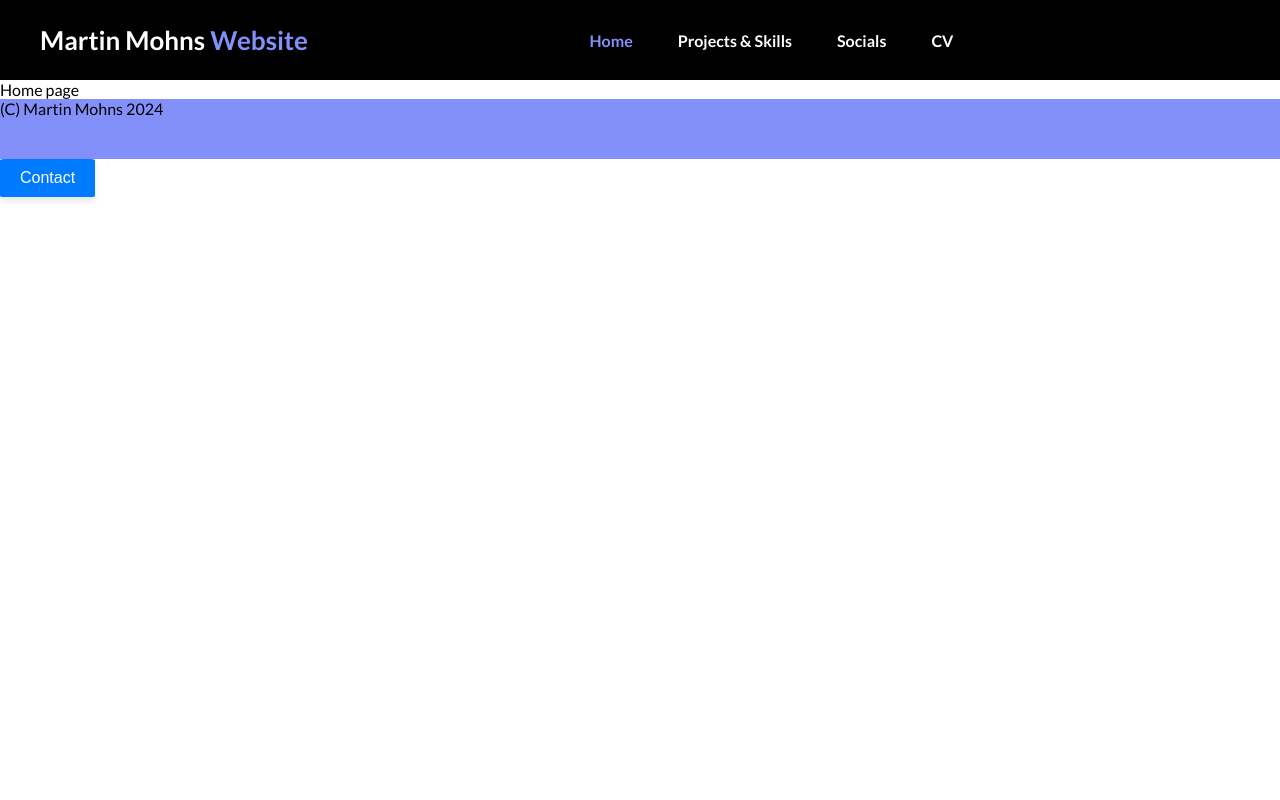
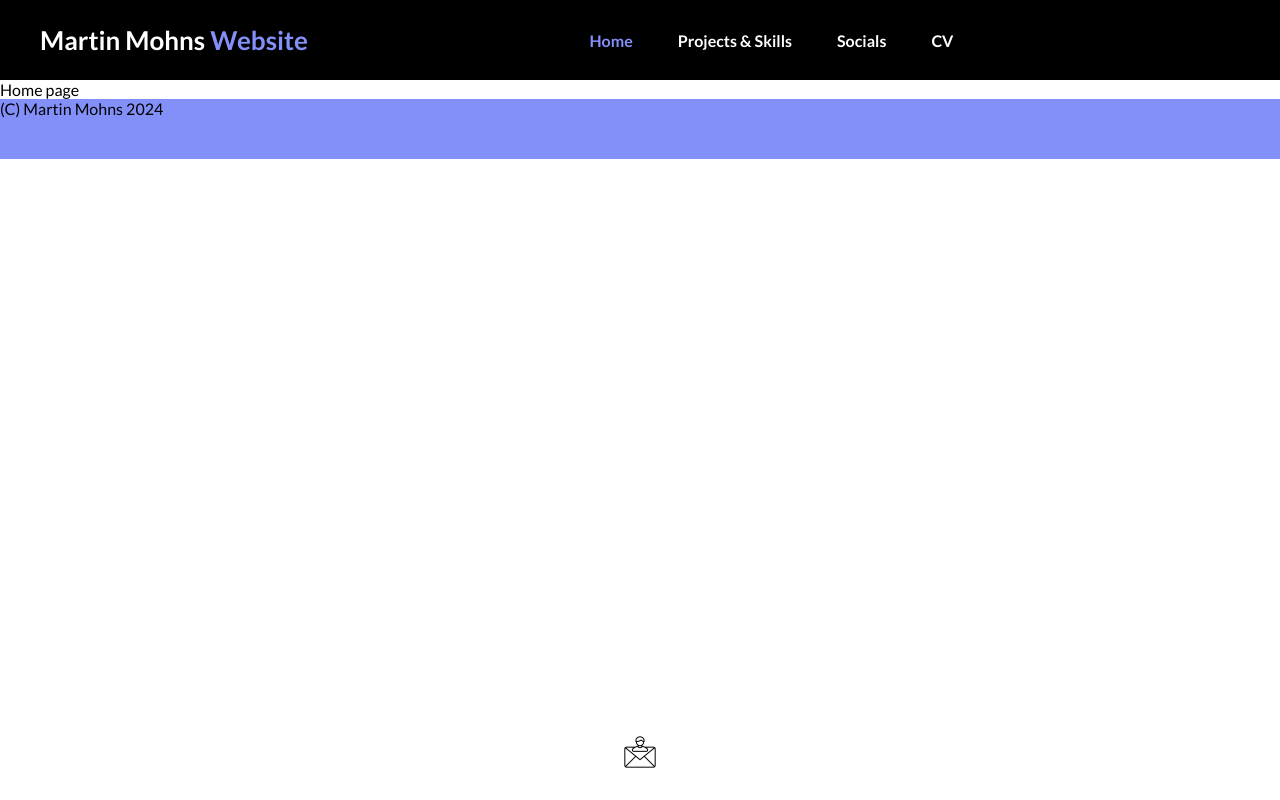
Before and after one commit to MartinNackademin/Frontend1_Portfolio_Website, a React (Vite) app in the folder ReactWebsite/: page / in a window 1280 px wide. Built offline with nearby package versions, Linux system fonts and the light colour scheme.

Commit message:
Added Icon instead of button as contact toggle

```diff
--- a/ReactWebsite/src/Components/Contact/Contact.css
+++ b/ReactWebsite/src/Components/Contact/Contact.css
@@ -103,3 +103,27 @@ button {
     outline: none;
     box-shadow: 0 0 0 3px rgba(0, 123, 255, 0.5);
   }
+
+  #contactIcon{
+    left: 0;
+    right: 0;
+    bottom: 0;
+    position: fixed;
+    margin-left: auto;
+    margin-right: auto;
+    height: auto;
+
+  }
+
+  img
+  {
+    padding: 1rem;
+    margin: 1rem;
+    width: 5%;
+    border: none;
+  }
+
+  img:hover {
+    transform: scale(1.1);
+
+  }
--- a/ReactWebsite/src/Components/Contact/Contact.jsx
+++ b/ReactWebsite/src/Components/Contact/Contact.jsx
@@ -1,6 +1,7 @@
 import React from 'react';
 import {useFormik} from 'formik';
 import './contact.css';
+import contactIcon from '../../assets/contact_icon.png';
 
 function contactvalidate(values){
     const errors = {};
@@ -43,14 +44,18 @@ function Contact() {
 
     const [isVisible, setIsVisible] = React.useState(false);
 
-    function ShowContact() {
+    function ToggleContact() {
             setIsVisible(!isVisible);
             }
 
         return (
             <>
-            <button onClick={ShowContact}>Contact</button>
 
+            <img src={contactIcon}
+                alt="A clickable Icon that brings up a Contact Form"
+                onClick={ToggleContact}
+                id='contactIcon'
+                 />
            { isVisible && (
            <section >
             <h1>Chat with me!</h1>
```
Also changed, not shown: ReactWebsite/src/assets/contact_icon.png (added).
